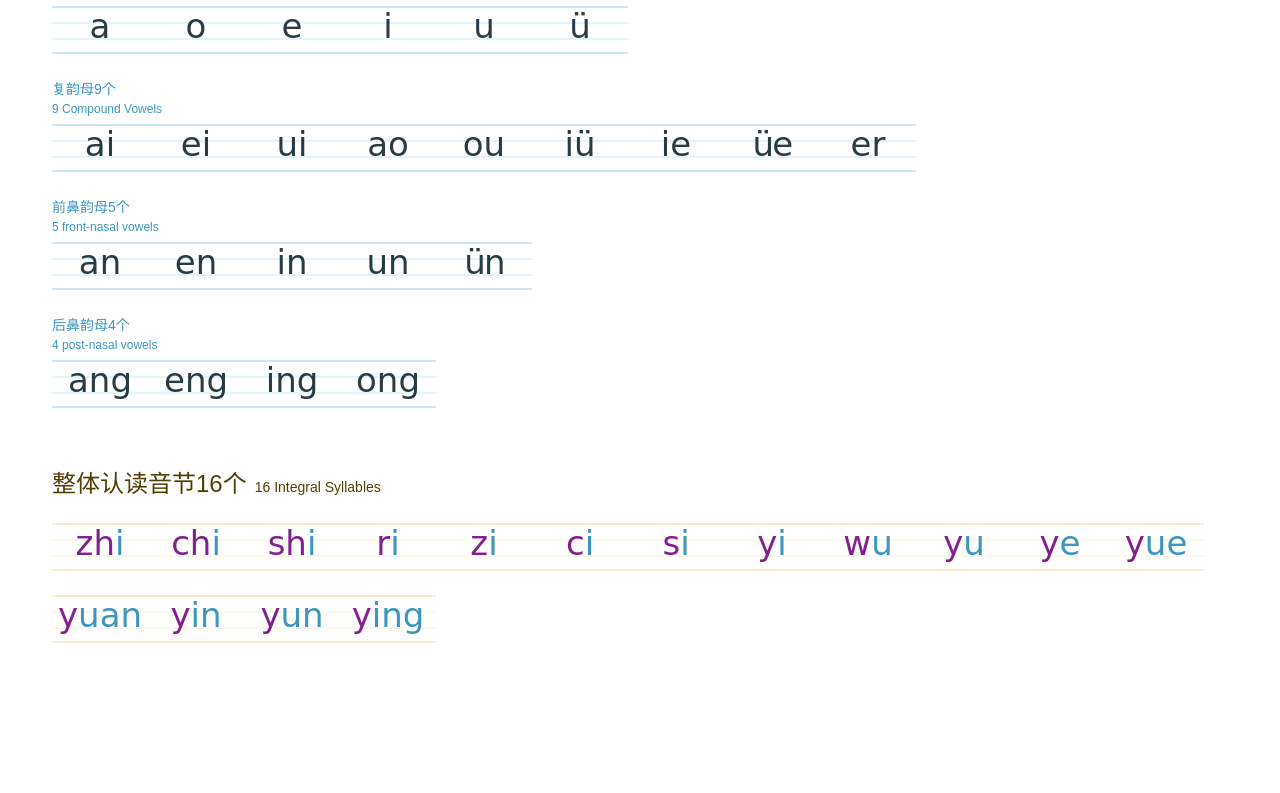
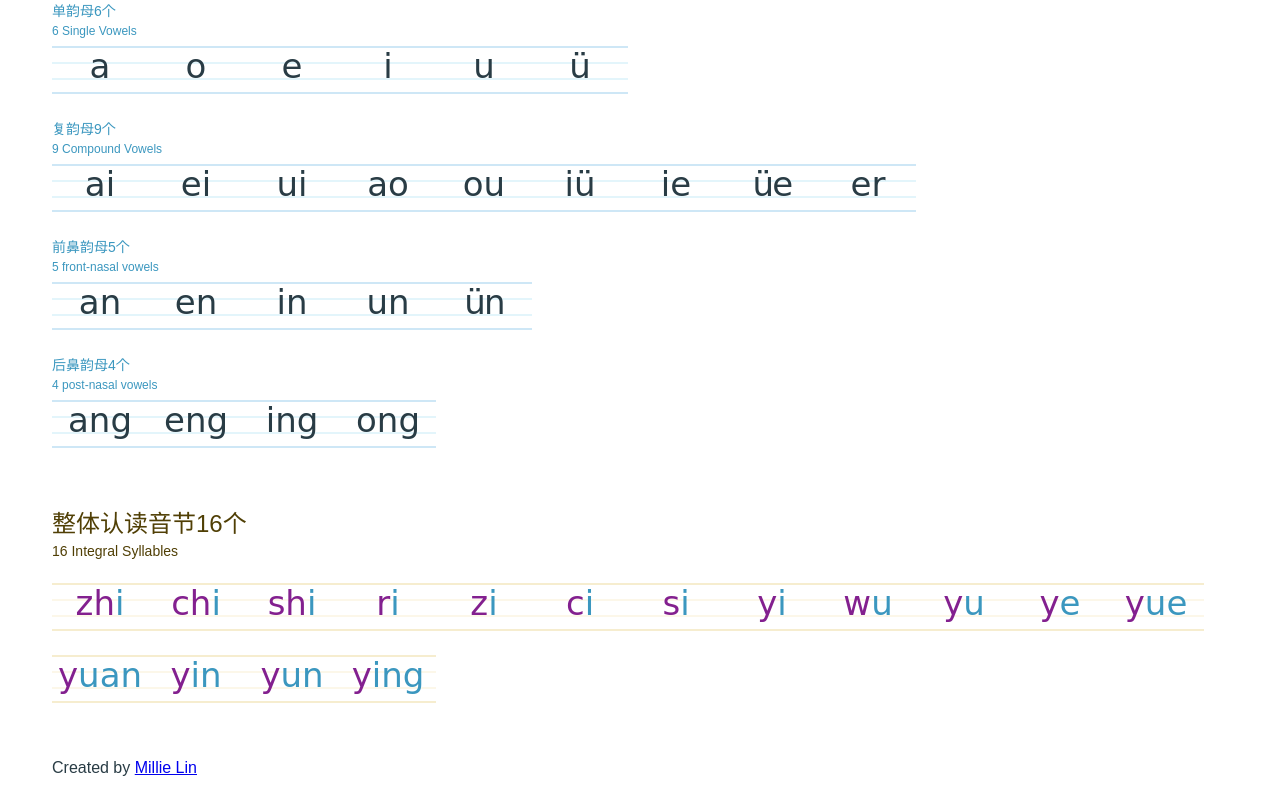
Before and after one commit to witmin/Chinese-Pinyin-Alphabet, a Next.js app: page / in a window 1280 px wide. Shown: the part 443-1236 px from the top of the page. Before the commit the page ends 1142 px from the top, so only its background shows below. Built offline with nearby package versions, Linux system fonts and the light colour scheme.

Commit message:
Updated section title styles

```diff
--- a/pages/index.js
+++ b/pages/index.js
@@ -126,7 +126,6 @@ export default function Home() {
                     <h1 className="title" lang="zh-hans">汉语拼音字母表</h1>
                     <span lang="en" className="sub-title">Chinese Pinyin Alphabet</span>
                 </div>
-                <span>Created by <a href="https://www.millielin.com">Millie Lin</a></span>
             </header>
             <main>
                 {/*    声母表    */}
@@ -168,6 +167,9 @@ export default function Home() {
                 </section>
 
             </main>
+            <footer>
+                <p>Created by <a href="https://www.millielin.com">Millie Lin</a></p>
+            </footer>
         </div>
     )
 }
--- a/styles/global.scss
+++ b/styles/global.scss
@@ -70,14 +70,15 @@ h1, h2, h3, h4, h5, h6 {
 
 .section-title {
   font-size: 1.5rem;
-  font-weight: normal;
+  font-weight: lighter;
   margin: 1.5rem 0;
   font-family: $yuanti-family;
 
   [lang="en"] {
+    display: block;
     font-weight: normal;
     font-size: 0.875rem;
-    margin-left: 0.5rem;
+    margin: 0.25rem 0 0 0;
     font-family: $yuanti-family;
 
   }
@@ -223,6 +224,10 @@ h1, h2, h3, h4, h5, h6 {
   }
 }
 
+footer p {
+  color: $dark-gray;
+  font-family: $yuanti-family;
+}
 
 @media (min-width: 768px) {
   .container {
```
